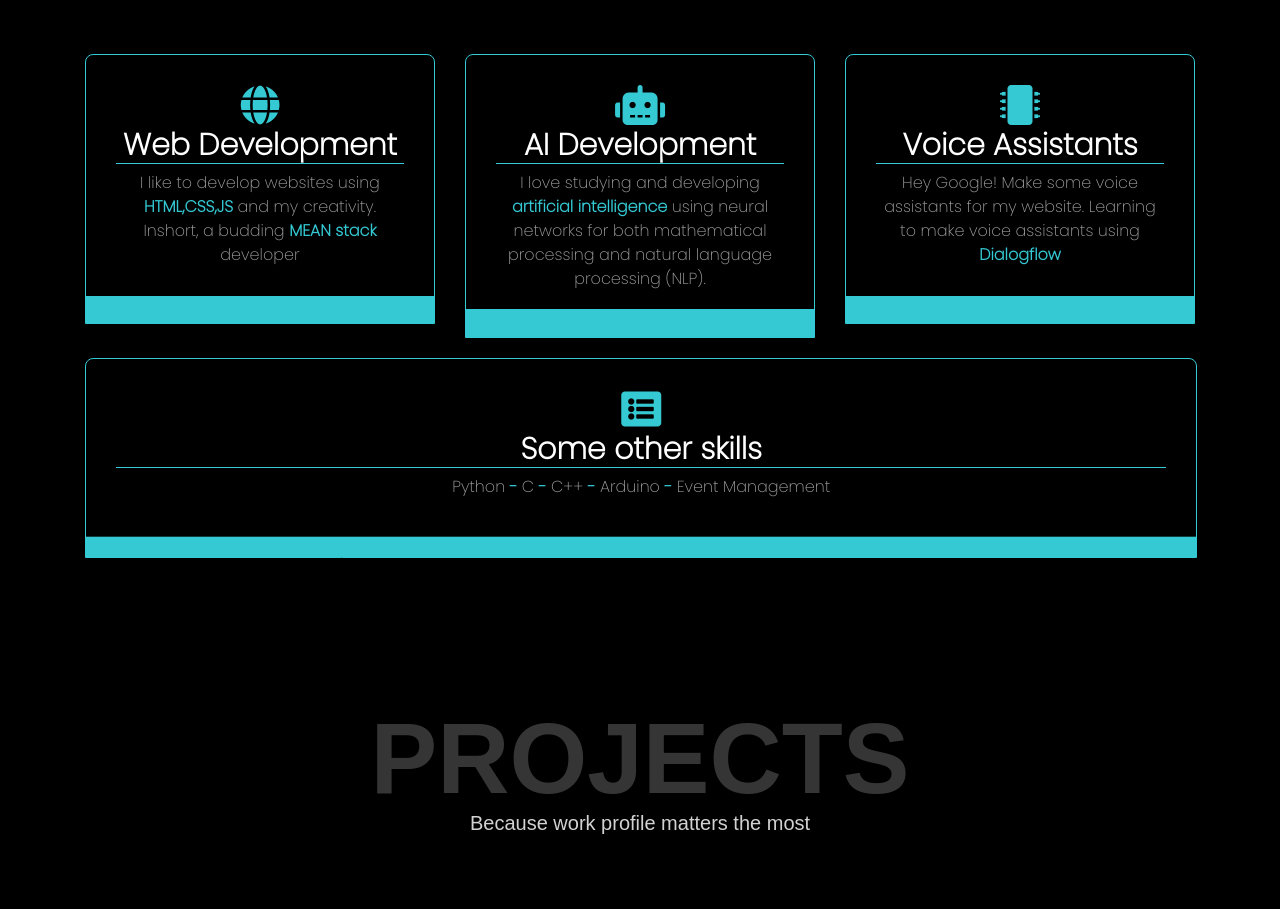
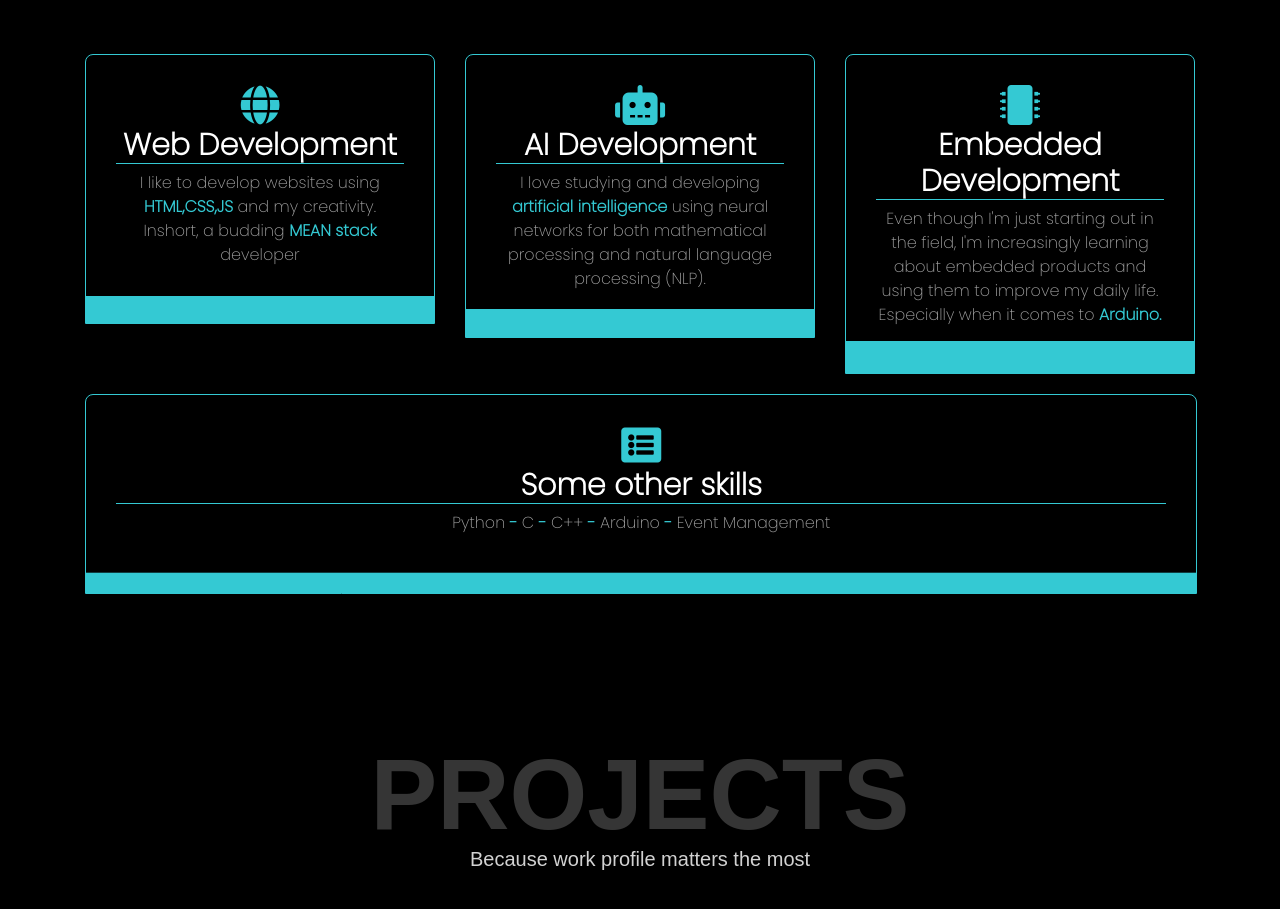
Before and after one commit to cvinicius369/About_Me, a plain HTML site: page index.html in a window 1280 px wide. Shown: the part 1860-2769 px from the top of the page. Drawn offline with nearby package versions, Linux system fonts and the light colour scheme; animation ran at ten frames a second.

Commit message:
index.html

```diff
--- a/index.html
+++ b/index.html
@@ -119,9 +119,10 @@
                 <div class="col-md-4 col-sm-12" data-aos="fade-up">
                     <div class="skill-box skillbox1 text-center">
                         <i class="fa fa-microchip"></i>
-                        <h1>Voice Assistants</h1>
-                        <p> Hey Google! Make some voice assistants for my website. Learning to make voice assistants
-                            using <span class="emphasis-words">Dialogflow</span></p>
+                        <h1>Embedded Development</h1>
+                        <p> Even though I'm just starting out in the field, I'm increasingly learning about embedded
+                            products and using them to improve my daily life. Especially when it comes to
+                            <span class="emphasis-words"> Arduino.</span></p>
                     </div>
                 </div>
             </div>
```
